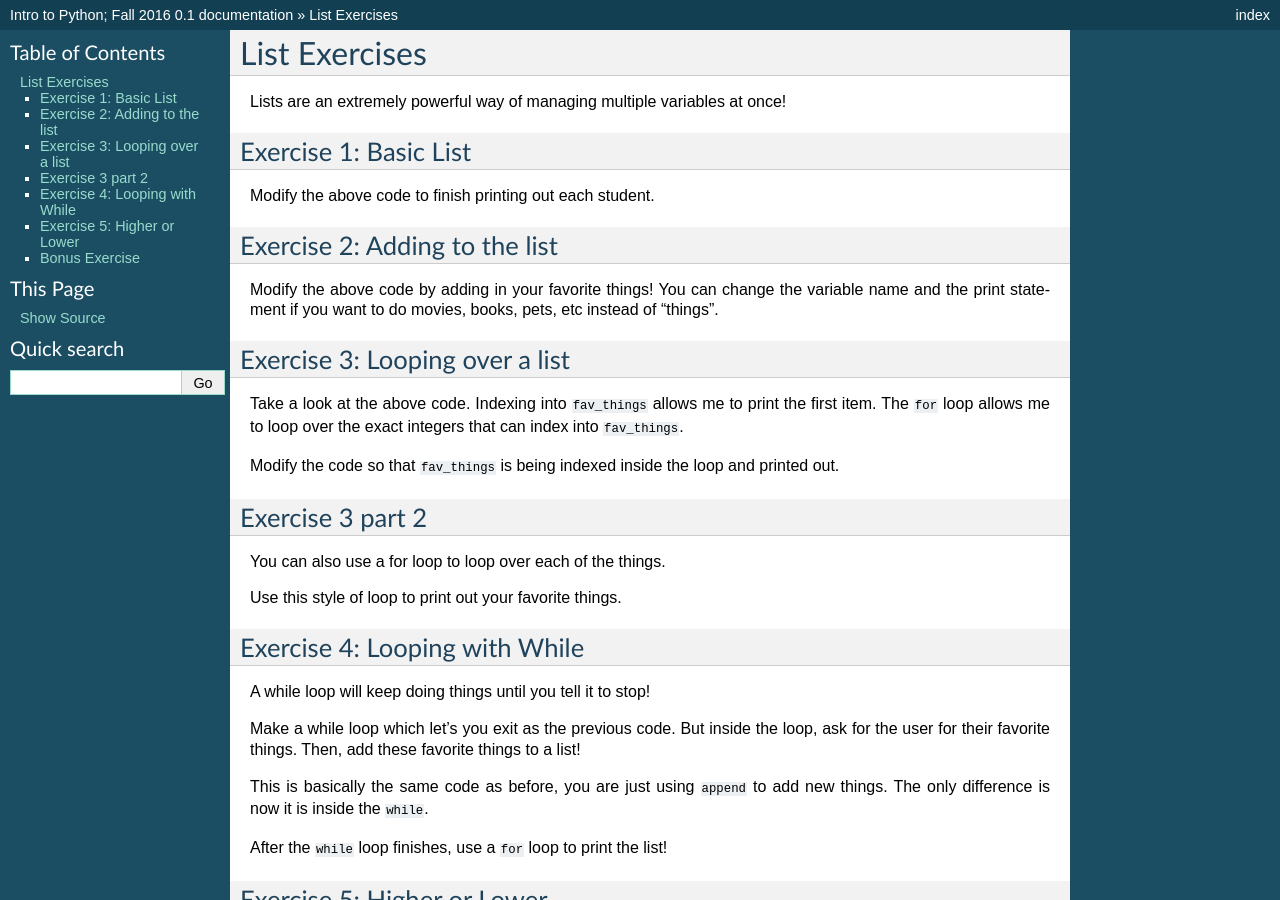
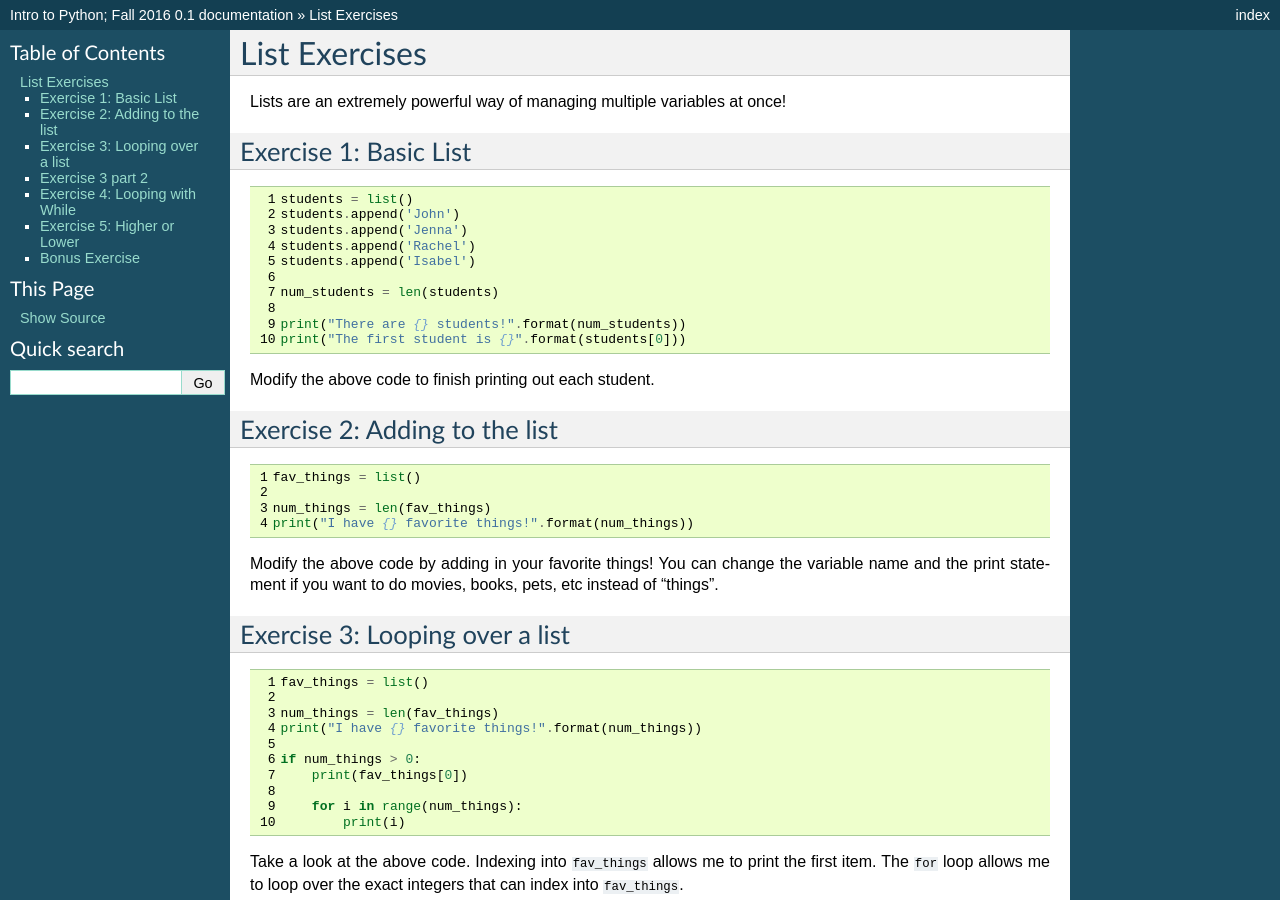
Before and after one commit to Heroes-Academy/IntroPython_Fall2016, a Sphinx documentation site: the page built from docs/source/exercises/week5_listfun.rst, in a window 1280 px wide and 900 px high. Built offline with Sphinx 7.4.7, drawn with Linux system fonts in a browser that asks for light colours; part of the change alters nothing that is shown.

```diff
--- a/docs/source/exercises/week5_listfun.rst
+++ b/docs/source/exercises/week5_listfun.rst
@@ -7,7 +7,7 @@ Exercise 1: Basic List
 ----------------------
 
 .. code-block:: python
-    :linepos:
+    :linenos:
 
     students = list()
     students.append('John')
@@ -27,7 +27,7 @@ Exercise 2: Adding to the list
 ------------------------------
 
 .. code-block:: python
-    :linepos:
+    :linenos:
 
     fav_things = list()
 
@@ -42,7 +42,7 @@ Exercise 3: Looping over a list
 -------------------------------
 
 .. code-block:: python
-    :linepos:
+    :linenos:
 
     fav_things = list()
 
```
